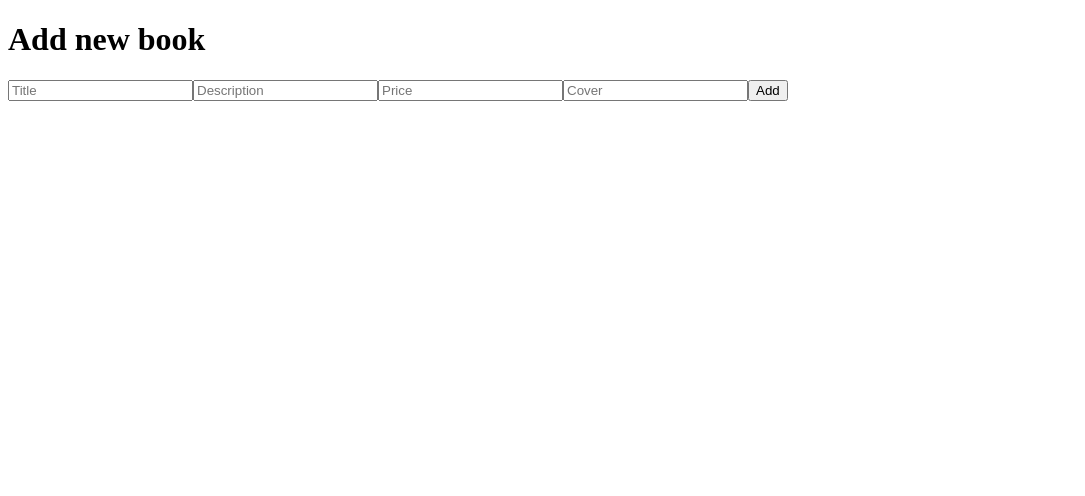
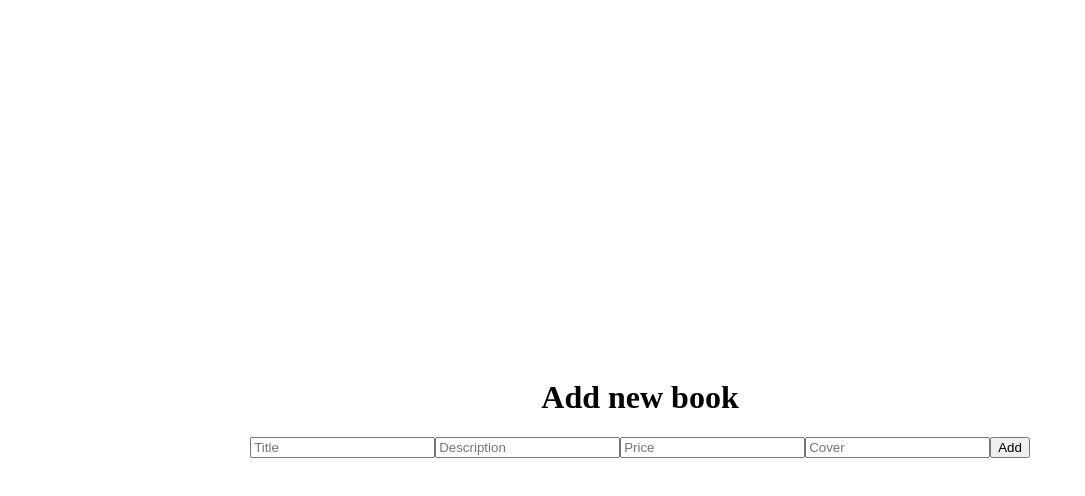
Before and after one commit to KhalilAbbaass/bookAppCRUD, a React (Create React App) app in the folder client/: page /add in a window 1280 px wide. Shown: the top 496 px of the page, without its empty margins (0-1085 px from the left). Built offline with nearby package versions, Linux system fonts and the light colour scheme.

Commit message:
initial style

```diff
--- a/client/src/App.js
+++ b/client/src/App.js
@@ -5,6 +5,7 @@
 import Add from "./pages/Add";
 import Books from "./pages/Books";
 import Update from "./pages/Update";
+import './style.css'
 
 
 function App() {
--- /dev/null
+++ b/client/src/style.css
@@ -0,0 +1,20 @@
+.App{
+  height: 100vh;
+  padding: 0 100px;
+  display: flex;
+  align-items: center;
+  justify-content: center;
+  text-align: center;
+}
+.booksDiv{
+  display: flex;
+}
+.bookDiv{
+    flex: 1;
+}
+img{
+    width: 200px;
+    height: 300px;
+    object-fit: cover;
+    background-color: coral;
+}
```
